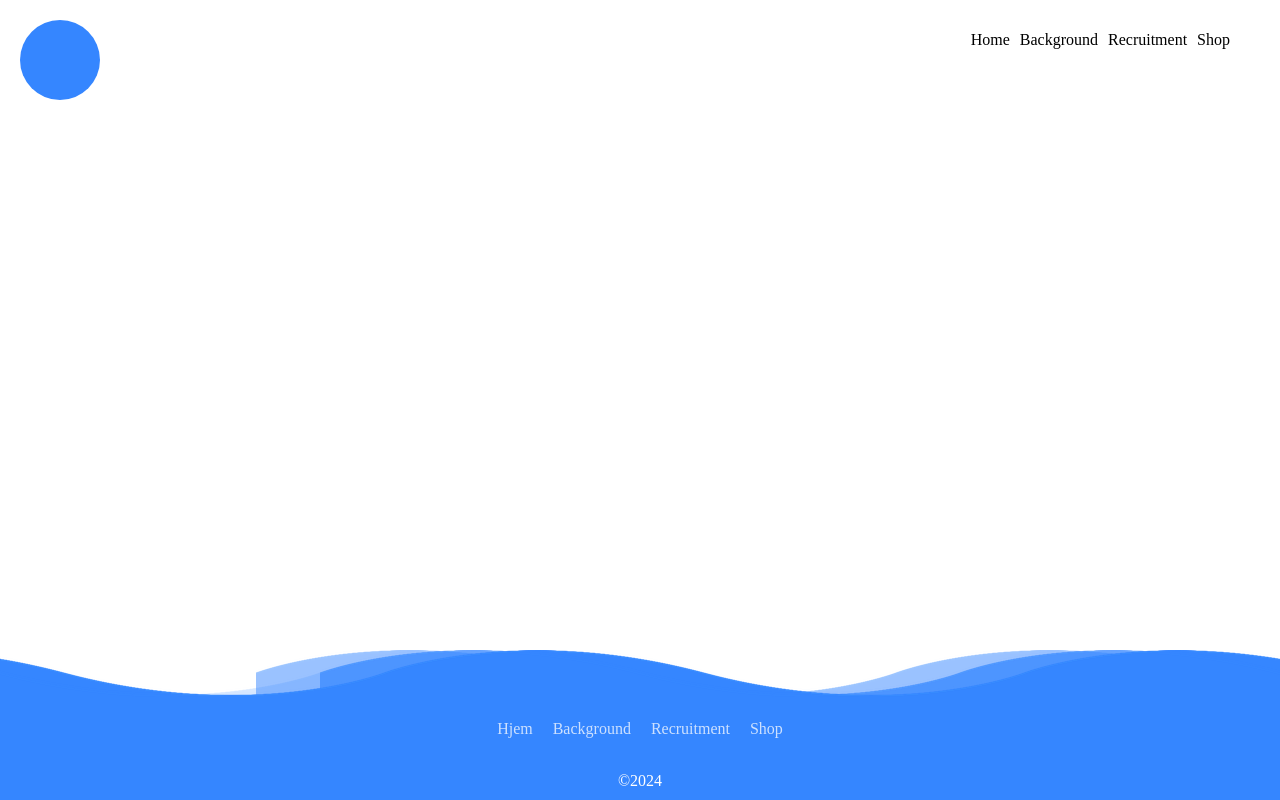
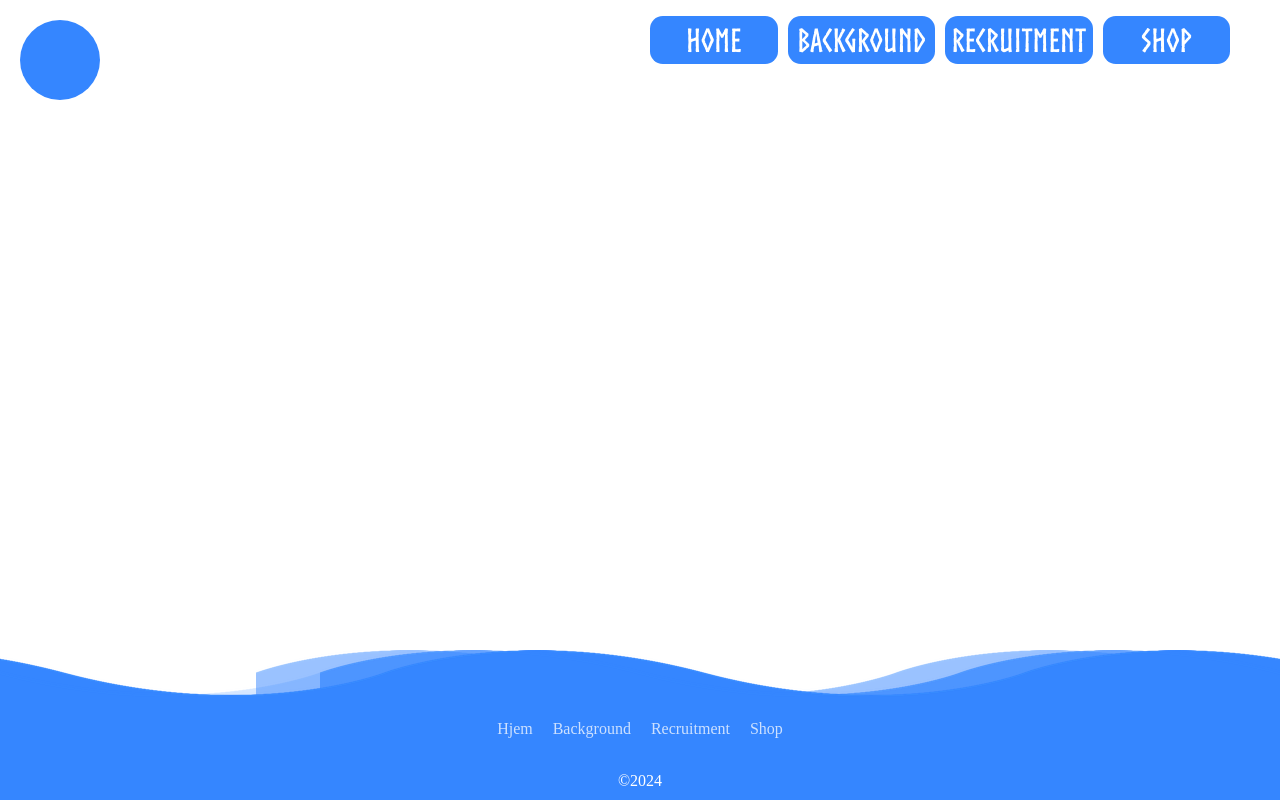
Before and after one commit to Noobico/Projekt-Vikingetogt, a plain HTML site: page index.html in a window 1280 px wide. Drawn offline with Linux system fonts and the light colour scheme.

Commit message:
navbar buttons

```diff
--- a/style.css
+++ b/style.css
@@ -7,6 +7,10 @@
   src: url(NorseFont/Norse-KaWl.otf);
 }
 
+@font-face {
+  font-family: NorseBold;
+  src: url(NorseFont/NorseBold-2Kge.otf);
+}
 html, body {
   overflow-x: hidden;
   margin: 0;
@@ -56,6 +60,26 @@ header {
   margin-left: 10px;
 }
 
+.navlink {
+    width: 25%;
+    display: flex;
+    justify-content: center;
+    align-items: center;
+    font-family: NorseBold;
+    font-size: 2rem;
+    padding: 0.5rem 2rem;
+    background-color: #3586ff;
+    color: #ffffff;
+    border: none;
+    border-radius: 0.8rem;
+    cursor: pointer;
+    text-align: center;
+    text-decoration: none;
+    transition: background-color 0.3s ease;
+}
+  .navlink:hover {
+    background-color: #ff5733;
+}
 /* Main content */
 .main-content {
   flex: 1;
@@ -124,7 +148,7 @@ header {
 }
 
 .waves {
-  position: fixed;
+  position: absolute;
   bottom: 100px;
   width: 100%;
   height: 50px;
```
